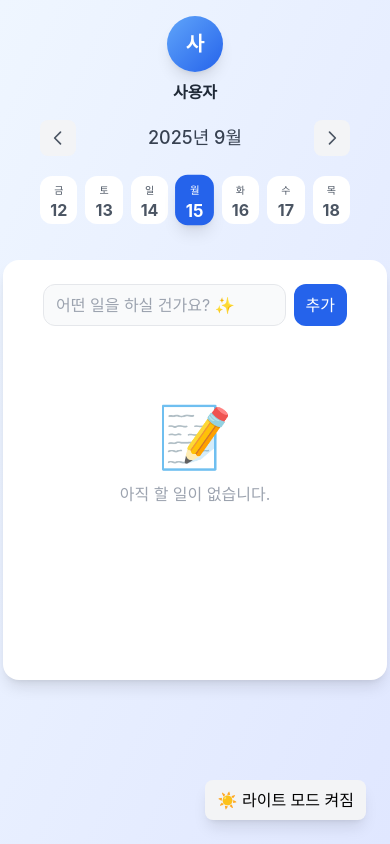
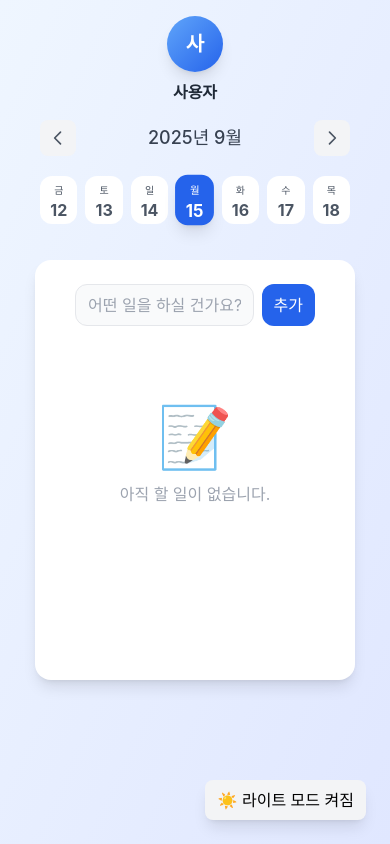
Before and after one commit to doyeonkim1997/react-ts-todolist, a React (Vite) app: page / in a window 390 px wide. Built offline with nearby package versions, Linux system fonts and the light colour scheme; a web font is replaced by a local one.

Commit message:
style: adjust todo box width for mobile responsiveness

```diff
--- a/src/App.tsx
+++ b/src/App.tsx
@@ -51,7 +51,7 @@ function App() {
         <div className="flex-1 flex justify-center items-start">
           <div
             className="
-            w-full max-w-sm sm:max-w-md md:max-w-lg mx-auto px-4
+            w-full max-w-xs sm:max-w-md md:max-w-lg mx-auto px-4
             bg-white dark:bg-slate-800
             rounded-2xl shadow-lg overflow-hidden
             transition-colors duration-300
```
